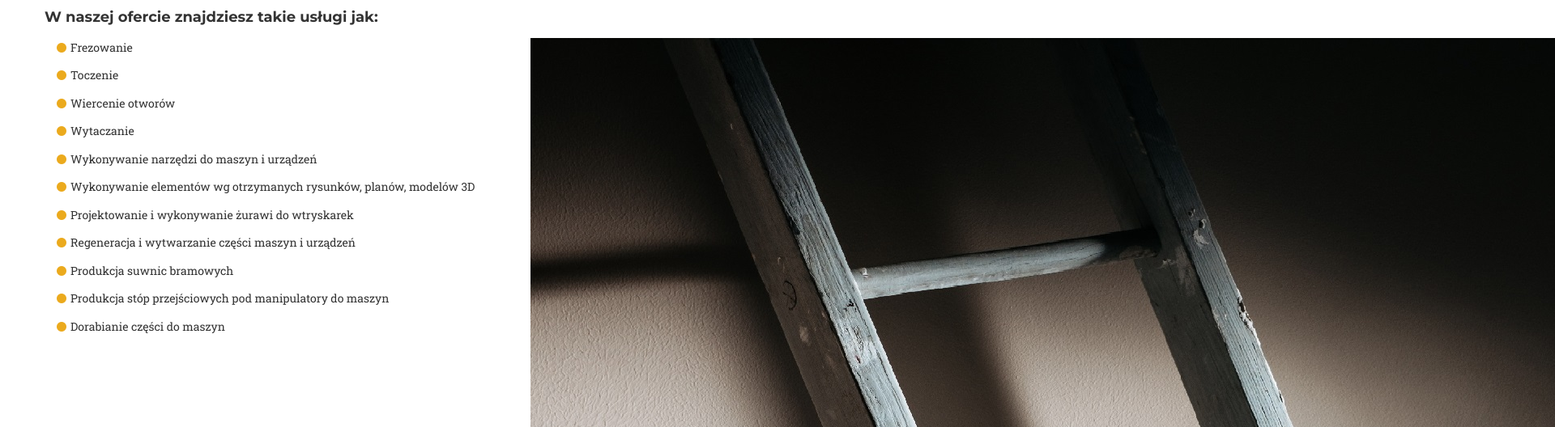
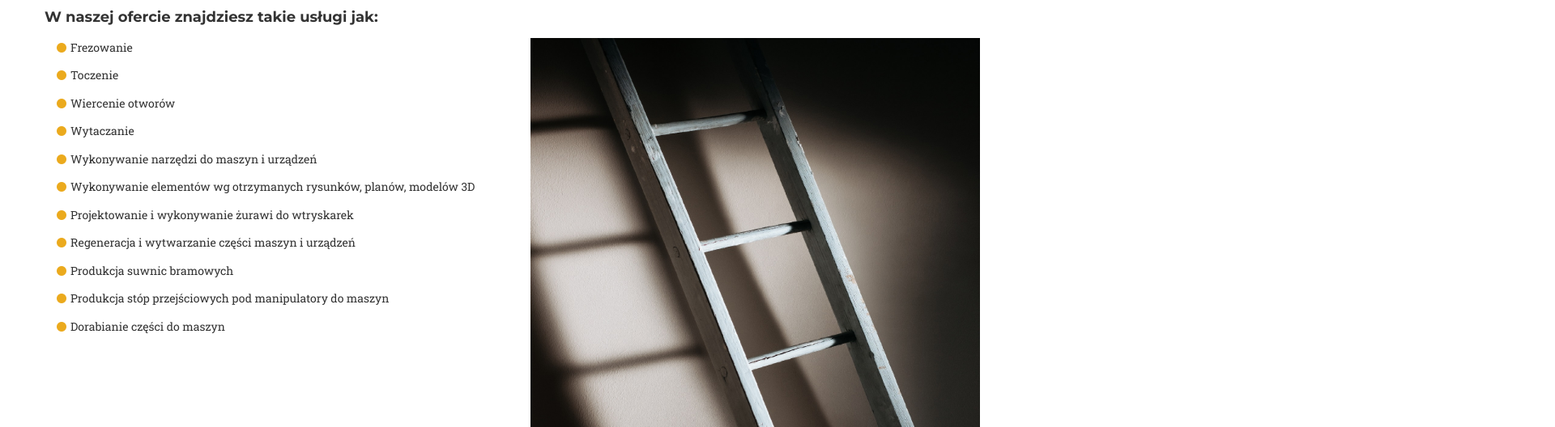
Before and after one commit to mateuszrusyn/pionark, a plain HTML site: page index.html in a window 1280 px wide. Shown: the part 1148-1676 px from the top of the page at 81% size, 1920 px wide, since content can reach past the window. Drawn offline with nearby package versions, Linux system fonts and the light colour scheme; files whose address does not match are found by name; a web font is replaced by a local one.

Commit message:
Update index.html

```diff
--- a/index.html
+++ b/index.html
@@ -110,7 +110,7 @@
                             <p><i class="fa fa-circle" aria-hidden="true"></i>Dorabianie części do maszyn</p>
                     </div>
                     <div class="col-md-6 col-sm-12">
-                        <img src="drabina.jpg" style="display: block;margin-left: auto;margin-right: auto">
+                        <img src="drabina.jpg" style="display: block;margin-left: auto;margin-right: auto" class="img img-responsive">
                     </div>
                 </div>
             </div>
```
